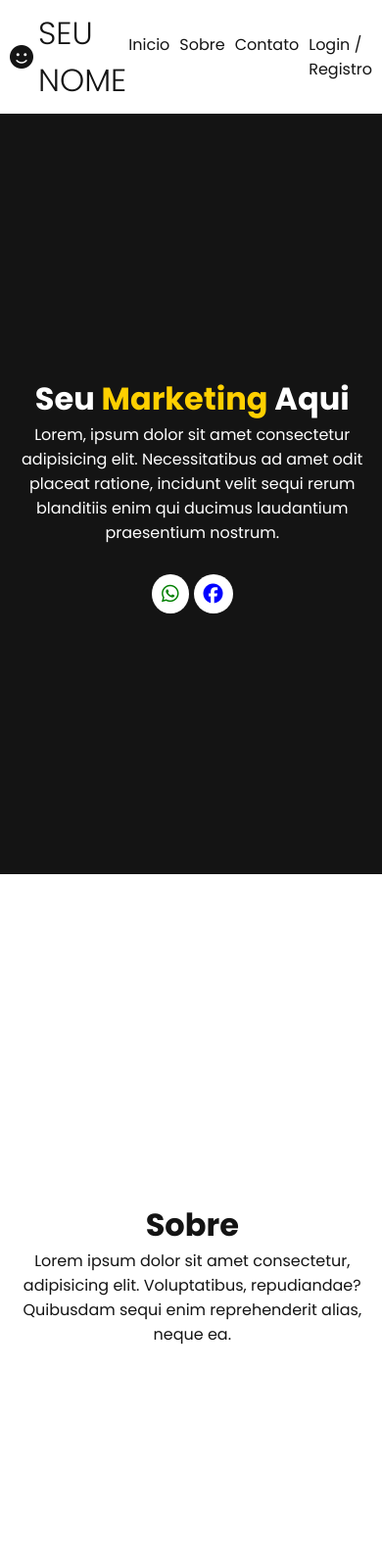
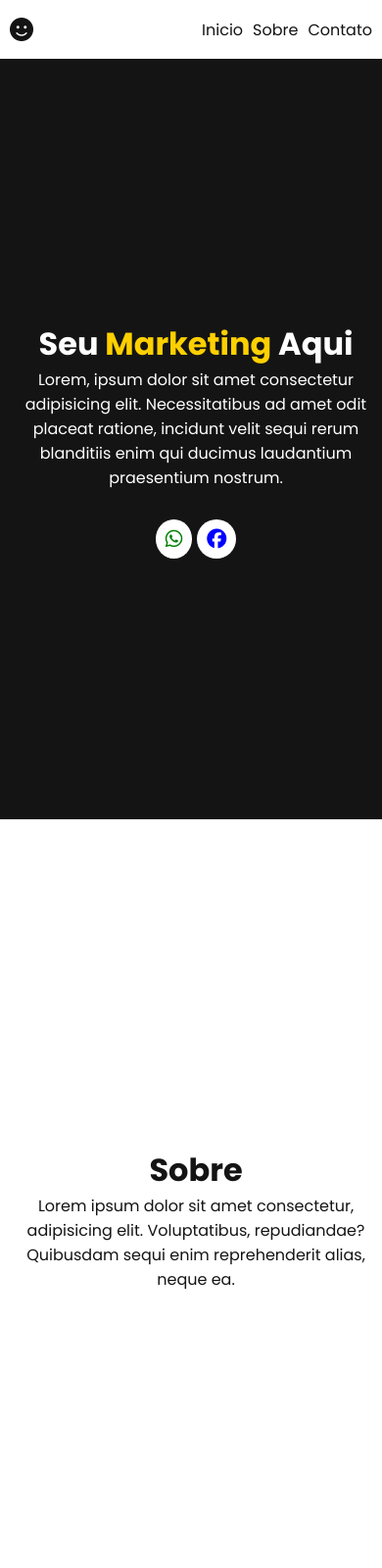
Before and after one commit to DanielRPrata/Landing-Page-Generic, a plain HTML site: page Landing Page Completa/index.html in a window 390 px wide. Shown: the top 1600 px of the page at 98% size. Drawn offline with Linux system fonts and the light colour scheme.

Commit message:
Add files via upload

```diff
--- a/Landing Page Completa/index.html
+++ b/Landing Page Completa/index.html
@@ -27,14 +27,14 @@
                     <li>
                         <a href="#Contato">Contato</a>
                     </li>
-                    <li>
+                    <li class="cadastro">
                         <a href="">Login / Registro</a>
                     </li>
                 </ul>
             </nav>
 
         <div id="code_github">
-            <button><a href="">GitHub</a></button>
+            <button><a href="https://github.com/DanielRPrata/Landing-Page-Generic.git">GitHub</a></button>
         </div>
     </header>
     <main>
--- a/Landing Page Completa/style/Contato.css
+++ b/Landing Page Completa/style/Contato.css
@@ -16,8 +16,8 @@
     align-items: center;
     justify-content: center;
     gap: 10px;
-    height: 100vh;
-
+    height: 50%;
+    text-align: center;
 }
 .informacoes {
     padding: 10px;
--- a/Landing Page Completa/style/Sobre.css
+++ b/Landing Page Completa/style/Sobre.css
@@ -10,15 +10,21 @@
 }
 aside{
     padding-left: 10px;
-    text-align: justify;
+    text-align: center;
     width: 70%;
 
 }
 .sobre2{
-    text-align: center;
+    text-align: start;
 }
+
 article img{
     padding: 10px;
     width: 50%;
     width: 500px;
 }
+@media (max-width: 600px){
+    .sobre2{
+        text-align: center;
+    }
+}
--- a/Landing Page Completa/style/header.css
+++ b/Landing Page Completa/style/header.css
@@ -54,5 +54,12 @@ header{
     .cadastro{
         display: none;
     }
-
+   h1{
+    display: none;
+   }
+   nav{
+    height: 40px;
+    display: flex;
+    align-items: center;
+   }
 }
--- a/Landing Page Completa/style/home.css
+++ b/Landing Page Completa/style/home.css
@@ -10,7 +10,7 @@ aside{
     display: flex;
     flex-direction: column;
     justify-content: center;
-    padding-left: 20px;
+    margin-left: 50px;
     text-align: justify;
     width: 70%;
 }
@@ -59,7 +59,7 @@ article img{
     section aside{
         width: 100%;
         text-align: center;
-        padding-right: 7.5px;
+        margin: auto;
     }
     #buttons_web{
         display: flex;
```
